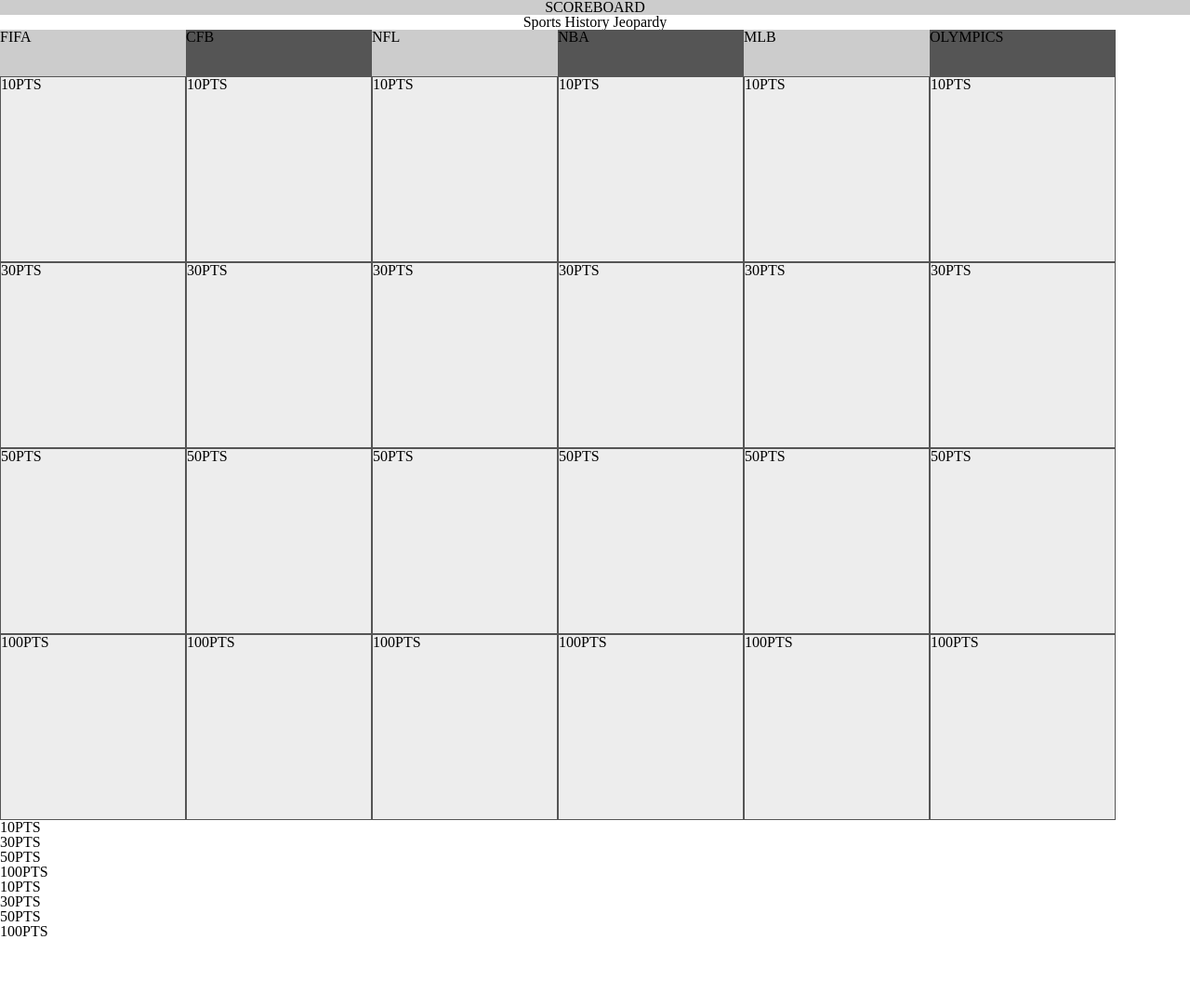
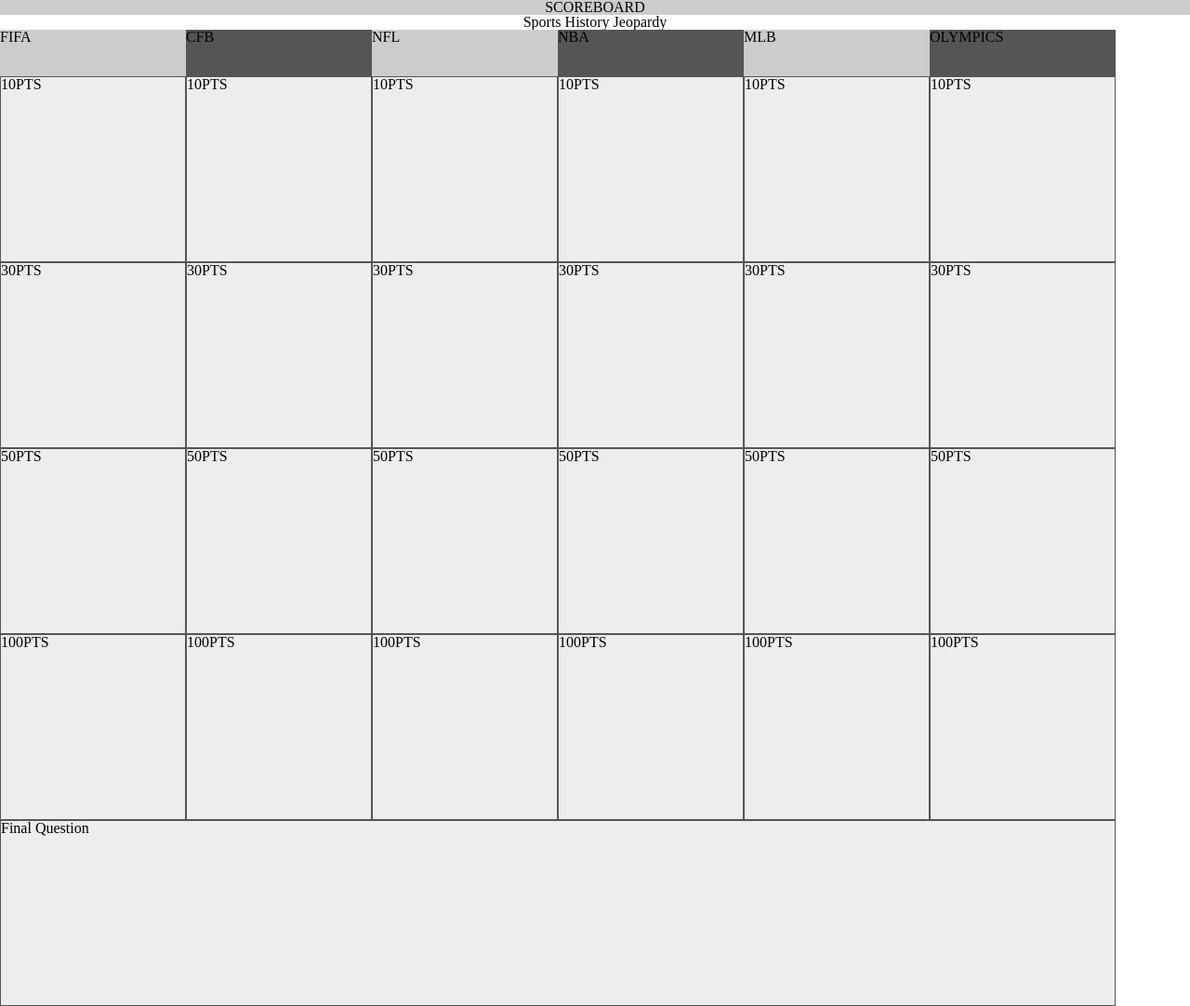
Before and after one commit to lrobert4/Sports-Jeopardy-Project, a plain HTML site: page index.html in a window 1280 px wide. Shown: the whole page at 93% size. Before the commit the page ends 1010 px from the top, so only its background shows below. Drawn offline with Linux system fonts and the light colour scheme.

Commit message:
Created final question box and styled it

```diff
--- a/css/styles.css
+++ b/css/styles.css
@@ -45,6 +45,8 @@
 }
 
 
+/* square-row-three row styles */
+
 .square-row-three {
     display: grid;
     grid-template-rows: 200px;
@@ -52,6 +54,7 @@
 
 }
 
+/* square-row-four row styles */
 
 .square-row-four {
     display: grid;
@@ -59,3 +62,11 @@
     grid-template-columns: 200px 200px 200px 200px 200px 200px;
 
 }
+
+/* final-square row styles */
+
+.final-square {
+    display: grid;
+    grid-template-rows: 200px;
+    grid-template-columns: 1200px;
+}
--- a/index.html
+++ b/index.html
@@ -78,23 +78,13 @@
 
     </section><!---End of square-row-four class-->
 
-    <section>
+    <section class = "final-square">
 
-        <div class="mlb-col-one">10PTS </div>
-        <div class="mlb-col-two"> 30PTS</div>
-        <div class="mlb-col-three"> 50PTS</div>
-        <div class="mlb-col-four"> 100PTS</div>
+        <div class="final-question pt-color"> Final Question </div>
 
-    </section>
+    </section><!---End of final-square class-->
 
-    <section>
 
-        <div class="olympics-col-one"> 10PTS</div>
-        <div class="olympics-col-two"> 30PTS</div>
-        <div class="olympics-col-three"> 50PTS</div>
-        <div class="olympics-col-four"> 100PTS</div>
-
-    </section>
 
     <!-- JavaScript -->
     <script src="js/main.js"></script>
```
